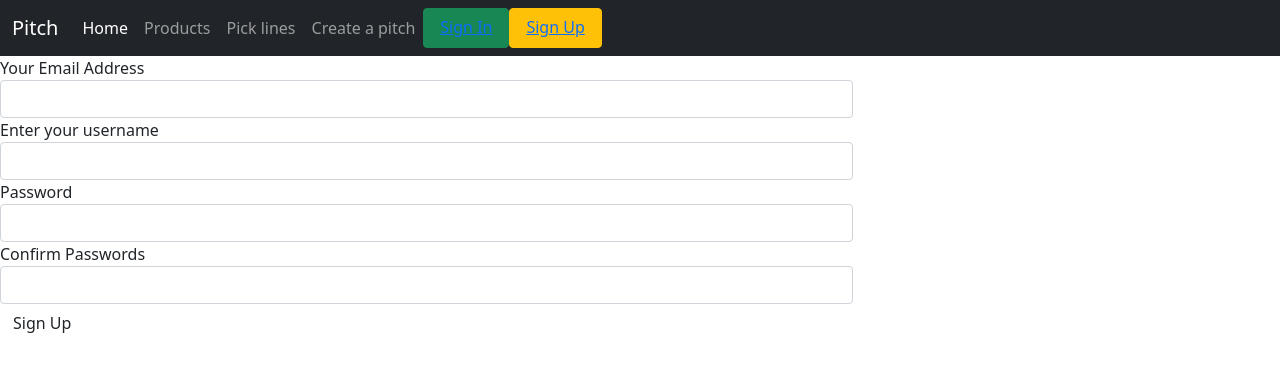
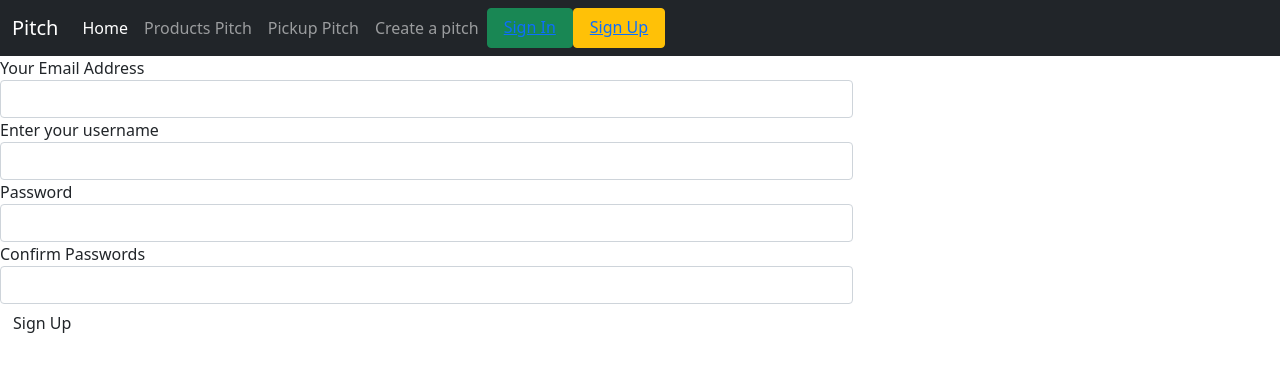
Before and after one commit to Thuotracy/IMPRESOO, a Flask app: page /authenticate/register in a window 1280 px wide. Shown: the top 372 px of the page. Run offline with Flask 2, Linux system fonts and the light colour scheme; some libraries are stand-ins or nearby versions.

```diff
--- a/app/templates/navbar.html
+++ b/app/templates/navbar.html
@@ -10,10 +10,10 @@
           <a class="nav-link active" aria-current="page" href="{{url_for('main.index')}}">Home</a>
         </li>
         <li class="nav-item">
-          <a class="nav-link" href="{{url_for('main.product')}}">Products</a>
+          <a class="nav-link" href="{{url_for('main.product')}}">Products Pitch</a>
         </li>
         <li class="nav-item">
-          <a class="nav-link" href="{{url_for('main.pickup')}}">Pick lines</a>
+          <a class="nav-link" href="{{url_for('main.pickup')}}">Pickup Pitch</a>
         </li>
         <li class="nav-item">
           <a class="nav-link" href="{{url_for('main.productpitch')}}">Create a pitch</a>
```
